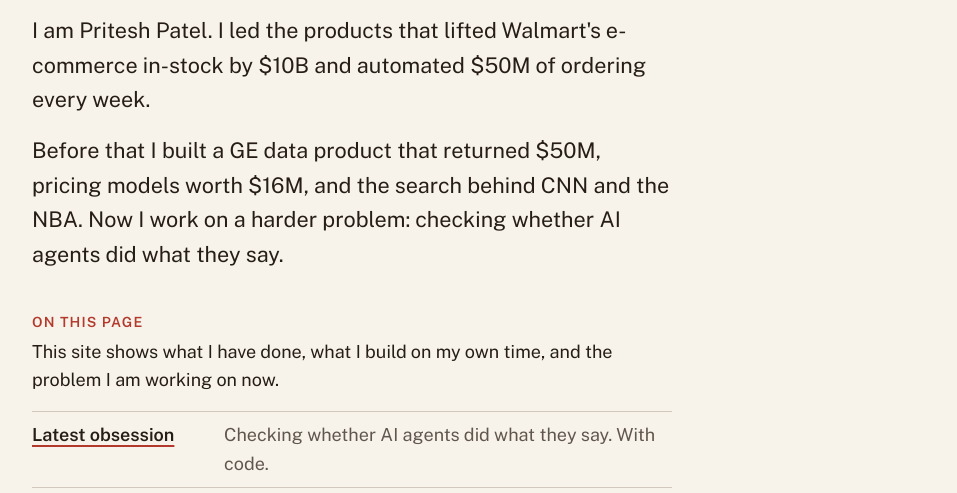
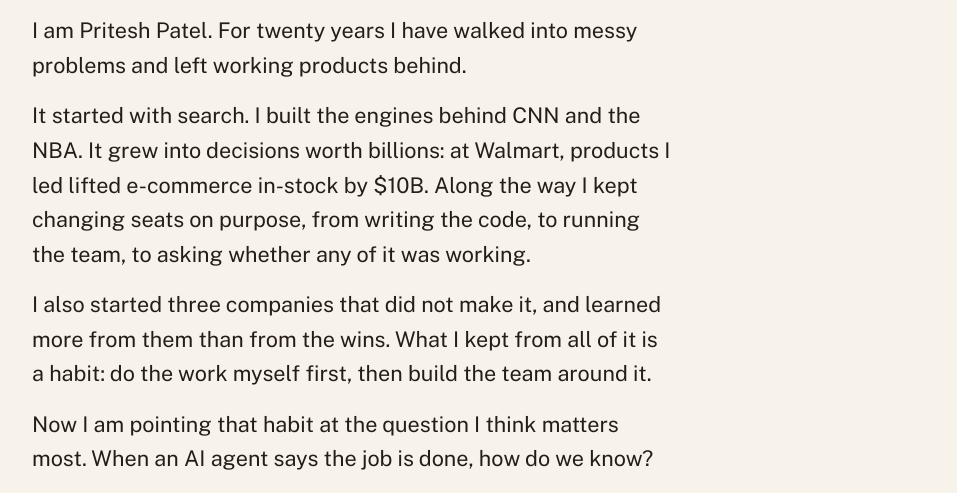
Before and after one commit to priteshpatel15/pritesh.ai, a plain HTML site: page index.html in a window 1280 px wide. Shown: the part 307-800 px from the top of the page, without its empty margins (160-1117 px from the left). Drawn offline with nearby package versions, Linux system fonts and the light colour scheme.

Commit message:
Tell the opening summary as a story
Co-Authored-By: Claude <noreply@anthropic.com>

```diff
--- a/index.html
+++ b/index.html
@@ -70,8 +70,10 @@ footer{border-top:1px solid var(--rule);padding-top:1.5rem;color:var(--soft);fon
 
 <div class="hero">
 <h1>I build it first. Then I build the <em>team.</em></h1>
-<p class="lede">I am Pritesh Patel. I led the products that lifted Walmart's e-commerce in-stock by $10B and automated $50M of ordering every week.</p>
-<p class="lede">Before that I built a GE data product that returned $50M, pricing models worth $16M, and the search behind CNN and the NBA. Now I work on a harder problem: checking whether AI agents did what they say.</p>
+<p class="lede">I am Pritesh Patel. For twenty years I have walked into messy problems and left working products behind.</p>
+<p class="lede">It started with search. I built the engines behind CNN and the NBA. It grew into decisions worth billions: at Walmart, products I led lifted e-commerce in-stock by $10B. Along the way I kept changing seats on purpose, from writing the code, to running the team, to asking whether any of it was working.</p>
+<p class="lede">I also started three companies that did not make it, and learned more from them than from the wins. What I kept from all of it is a habit: do the work myself first, then build the team around it.</p>
+<p class="lede">Now I am pointing that habit at the question I think matters most. When an AI agent says the job is done, how do we know?</p>
 </div>
 
 <div class="guide">
```
